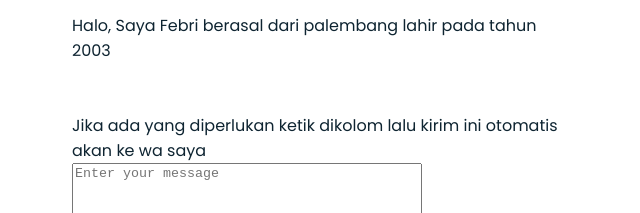
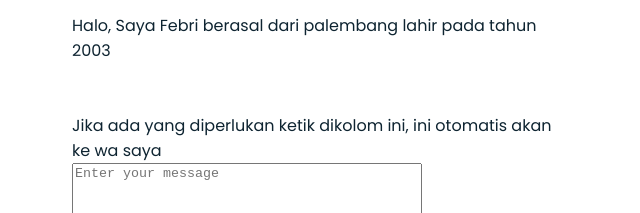
Before and after one commit to Akarin17/Akarin17.github.io, a plain HTML site: page index.html in a window 1280 px wide. Shown: the part 1670-1883 px from the top of the page, 584-1224 px from the left. Drawn offline with nearby package versions, Linux system fonts and the light colour scheme.

Commit message:
Update index.html

```diff
--- a/index.html
+++ b/index.html
@@ -131,7 +131,7 @@
 
                     <div>
                         <h2 class="about__subtitle">Informasi mengenai saya</h2>
-                        <p class="about__text">Halo, Saya Febri berasal dari palembang lahir pada tahun 2003</p><br><br><p>Jika ada yang diperlukan ketik dikolom lalu kirim ini otomatis akan ke wa saya</p>
+                        <p class="about__text">Halo, Saya Febri berasal dari palembang lahir pada tahun 2003</p><br><br><p>Jika ada yang diperlukan ketik dikolom ini, ini otomatis akan ke wa saya</p>
                         <textarea id="message" placeholder="Enter your message" style="width: 350px; height: 100px"></textarea><br>
                         <button onclick="sendWa()">Send</button>
                         <script>
```
